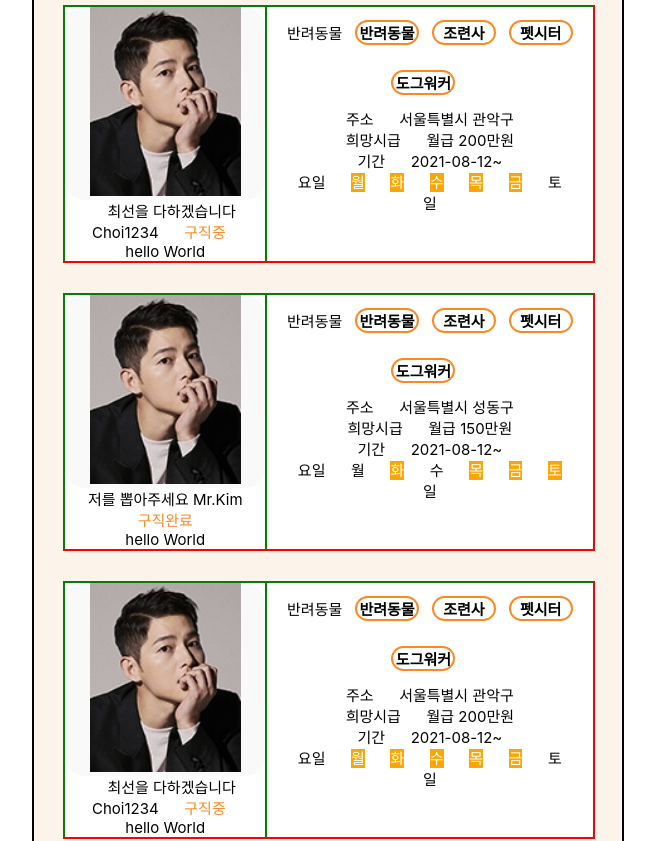
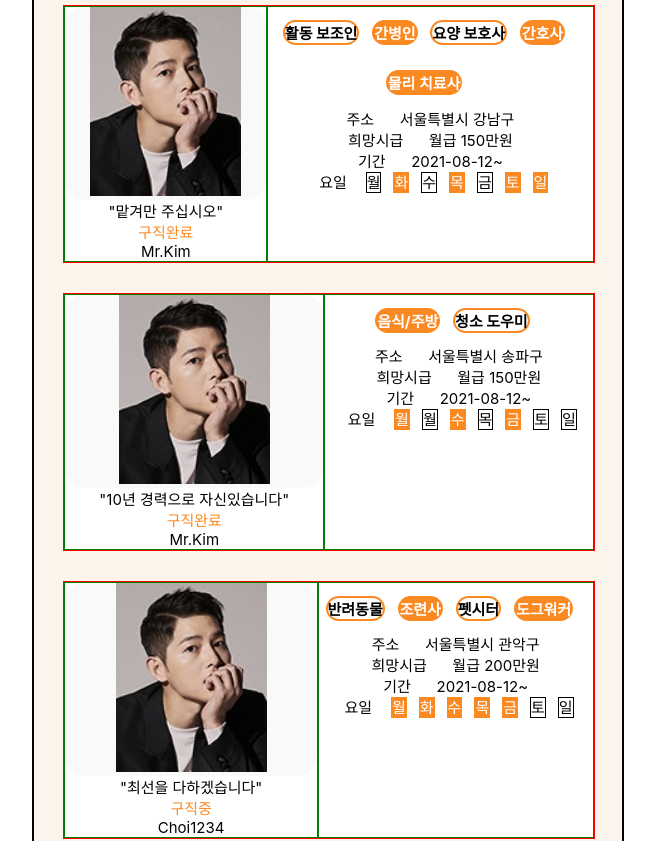
Before and after one commit to Carero-Project/Carero-front, a React (Create React App) app: page /Cares in a window 1280 px wide. Shown: the part 4680-5521 px from the top of the page, without its empty margins (312-967 px from the left). Built offline with nearby package versions, Linux system fonts and the light colour scheme.

Commit message:
yoil, subcats by cats coloring by data(using className)

```diff
--- a/src/components/Cares.js
+++ b/src/components/Cares.js
@@ -8,8 +8,6 @@ class Cares extends Component {
     constructor(props){
         super(props);
     }
-
-
 
     Testing12 = () => {
 
@@ -24,21 +22,16 @@ class Cares extends Component {
     }
 
 
-
-
-
-
     render() {
 
         const data1 = {
             id: 2,
             title: "최선을 다하겠습니다",
             username: "Choi1234",
-            cat: "아동",
+            cat: "펫",
             subCats: [
-                "베이비시터",
-                "등하원시터",
-                "학습시터"
+                "조련사",
+                "도그워커"
             ],
             city: "서울특별시",
             sigungu: "관악구",
@@ -69,8 +62,48 @@ class Cares extends Component {
             wageType: "월급",
             wage: "150만원",
             wantedStartDate: "2021-08-12",
-            workWeek: "화목금토"
+            workWeek: "화수목"
     };
+        const data3 = {
+            id: 3,
+            title: "맡겨만 주십시오",
+            username: "Mr.Kim",
+            cat: "노인",
+            subCats: [
+                "간병인",
+                "물리치료사",
+                "간호사"
+            ],
+            city: "서울특별시",
+            sigungu: "강남구",
+            status: true,
+            createdDate: "2021-08-04T17:33:21.774797",
+            modifiedDate: "2021-08-04T17:33:21.774797",
+            viewCount: 0,
+            wageType: "월급",
+            wage: "150만원",
+            wantedStartDate: "2021-08-12",
+            workWeek: "화목토일"
+    };
+        const data4 = {
+            id: 3,
+            title: "10년 경력으로 자신있습니다",
+            username: "Mr.Kim",
+            cat: "가사",
+            subCats: [
+                "음식/주방"
+            ],
+            city: "서울특별시",
+            sigungu: "송파구",
+            status: true,
+            createdDate: "2021-08-04T17:33:21.774797",
+            modifiedDate: "2021-08-04T17:33:21.774797",
+            viewCount: 0,
+            wageType: "월급",
+            wage: "150만원",
+            wantedStartDate: "2021-08-12",
+            workWeek: "월수금"
+        };
 
 
 
@@ -123,8 +156,8 @@ class Cares extends Component {
                             <span>ProfileBox</span>
                             <Profile data = {data1}></Profile>
                             <Profile data = {data2}></Profile>
-                            <Profile data = {data1}></Profile>
-                            <Profile data = {data2}></Profile>
+                            <Profile data = {data3}></Profile>
+                            <Profile data = {data4}></Profile>
                             <Profile data = {data1}></Profile>
 
 
--- /dev/null
+++ b/src/components/CatAdong.js
@@ -0,0 +1,39 @@
+import React, { Component, Fragment } from 'react';
+
+class catAdong extends Component {
+    render() {
+
+        if (this.props.subCats.indexOf("베이비시터") != -1){
+            var a = <span className = "typeColoredCover">베이비 시터</span>;}
+        else if (this.props.subCats.indexOf("베이비시터") == -1){
+            var a = <span className = "typeCover">베이비 시터</span>;}
+
+        if (this.props.subCats.indexOf("등하원시터") != -1){
+            var a1 = <span className = "typeColoredCover">등하원 시터</span>;}
+        else if (this.props.subCats.indexOf("등하원시터") == -1){
+            var a1 = <span className = "typeCover">등하원 시터</span>;}
+
+        if (this.props.subCats.indexOf("학습시터") != -1){
+            var a2 = <span className = "typeColoredCover">학습 시터</span>;}
+        else if (this.props.subCats.indexOf("학습시터") == -1){
+            var a2 = <span className = "typeCover">학습 시터</span>;}
+
+        if (this.props.subCats.indexOf("산후도우미") != -1){
+            var a3 = <span className = "typeColoredCover">산후 도우미</span>;}
+        else if (this.props.subCats.indexOf("산후도우미") == -1){
+            var a3 = <span className = "typeCover">산후 도우미</span>;}
+
+        if (this.props.subCats.indexOf("놀이시터") != -1){
+            var a4 = <span className = "typeColoredCover">놀이 시터</span>;}
+        else if (this.props.subCats.indexOf("놀이시터") == -1){
+            var a4 = <span className = "typeCover">놀이 시터</span>;}
+
+        return (
+            <Fragment>
+                {a}{a1}{a2}{a3}{a4}
+            </Fragment>
+        );
+    }
+}
+
+export default catAdong;
--- /dev/null
+++ b/src/components/CatElderly.js
@@ -0,0 +1,39 @@
+import React, { Component, Fragment } from 'react';
+
+class CatElderly extends Component {
+    render() {
+
+    if (this.props.subCats.indexOf("활동보조인") != -1){
+        var a = <span className = "typeColoredCover">활동 보조인</span>;}
+    else if (this.props.subCats.indexOf("활동보조인") == -1){
+        var a = <span className = "typeCover">활동 보조인</span>;}
+
+    if (this.props.subCats.indexOf("간병인") != -1){
+        var a1 = <span className = "typeColoredCover">간병인</span>;}
+    else if (this.props.subCats.indexOf("간병인") == -1){
+        var a1 = <span className = "typeCover">간병인</span>;}
+
+    if (this.props.subCats.indexOf("요양보호사") != -1){
+        var a2 = <span className = "typeColoredCover">요양 보호사</span>;}
+    else if (this.props.subCats.indexOf("요양보호사") == -1){
+        var a2 = <span className = "typeCover">요양 보호사</span>;}
+
+    if (this.props.subCats.indexOf("간호사") != -1){
+        var a3 = <span className = "typeColoredCover">간호사</span>;}
+    else if (this.props.subCats.indexOf("간호사") == -1){
+        var a3 = <span className = "typeCover">간호사</span>;}
+
+    if (this.props.subCats.indexOf("물리치료사") != -1){
+        var a4 = <span className = "typeColoredCover">물리 치료사</span>;}
+    else if (this.props.subCats.indexOf("물리치료사") == -1){
+        var a4 = <span className = "typeCover">물리 치료사</span>;}
+
+        return (
+            <Fragment>
+                {a}{a1}{a2}{a3}{a4}
+            </Fragment>
+        );
+    }
+}
+
+export default CatElderly;
--- /dev/null
+++ b/src/components/CatHouse.js
@@ -0,0 +1,25 @@
+import React, { Component, Fragment } from 'react';
+
+class CatHouse extends Component {
+    render() {
+
+    if (this.props.subCats.indexOf("음식/주방") != -1){
+        var a = <span className = "typeColoredCover">음식/주방</span>;}
+    else if (this.props.subCats.indexOf("음식/주방") == -1){
+        var a = <span className = "typeCover">음식/주방</span>;}
+
+    if (this.props.subCats.indexOf("청소도우미") != -1){
+        var a1 = <span className = "typeColoredCover">청소 도우미</span>;}
+    else if (this.props.subCats.indexOf("청소도우미") == -1){
+        var a1 = <span className = "typeCover">청소 도우미</span>;}
+
+
+        return (
+            <Fragment>
+                {a}{a1}
+            </Fragment>
+        );
+    }
+}
+
+export default CatHouse;
--- /dev/null
+++ b/src/components/CatPet.js
@@ -0,0 +1,34 @@
+import React, { Component, Fragment } from 'react';
+
+class CatPet extends Component {
+    render() {
+
+    if (this.props.subCats.indexOf("반려동물") != -1){
+        var a = <span className = "typeColoredCover">반려동물</span>;}
+    else if (this.props.subCats.indexOf("반려동물") == -1){
+        var a = <span className = "typeCover">반려동물</span>;}
+
+    if (this.props.subCats.indexOf("조련사") != -1){
+        var a1 = <span className = "typeColoredCover">조련사</span>;}
+    else if (this.props.subCats.indexOf("조련사") == -1){
+        var a1 = <span className = "typeCover">조련사</span>;}
+
+    if (this.props.subCats.indexOf("펫시터") != -1){
+        var a2 = <span className = "typeColoredCover">펫시터</span>;}
+    else if (this.props.subCats.indexOf("펫시터") == -1){
+        var a2 = <span className = "typeCover">펫시터</span>;}
+
+    if (this.props.subCats.indexOf("도그워커") != -1){
+        var a3 = <span className = "typeColoredCover">도그워커</span>;}
+    else if (this.props.subCats.indexOf("도그워커") == -1){
+        var a3 = <span className = "typeCover">도그워커</span>;}
+
+        return (
+            <Fragment>
+                {a}{a1}{a2}{a3}
+            </Fragment>
+        );
+    }
+}
+
+export default CatPet;
--- a/src/components/Elderly.js
+++ b/src/components/Elderly.js
@@ -1,7 +1,7 @@
 import React, { Component } from 'react';
 import '../css/Children.css';
 import Form1 from './Form1';
-
+// 공고 등록
 class Elderly extends Component {
     render() {
         return (
--- a/src/components/Elderly2.js
+++ b/src/components/Elderly2.js
@@ -1,7 +1,7 @@
 import React, { Component } from 'react';
 import '../css/Children.css';
 import Form2 from './Form2';
-
+// 프로필 작성
 class Elderly2 extends Component {
     render() {
         return (
--- a/src/components/Form1.js
+++ b/src/components/Form1.js
@@ -1,6 +1,8 @@
 import React, { Component } from 'react';
 import '../css/Children.css';
 import group_plus from '../assets/group_plus.png';
+// 공고 등록을 위한 페이지
+
 class Form1 extends Component {
 
     constructor(props){
--- a/src/components/Profile.js
+++ b/src/components/Profile.js
@@ -1,9 +1,12 @@
 import React, { Component, Fragment } from 'react';
 import '../css/Profile.css';
 import image21 from '../assets/image21.png';
-
-
-
+import YoilColoring from './YoilColoring';
+import CatPet from './CatPet';
+import CatElderly from './CatElderly';
+import CatAdong from './CatAdong';
+import CatHouse from './CatHouse';
+// 작성한 프로필
 class Profile extends Component {
     constructor(props){
         super(props);
@@ -14,7 +17,7 @@ class Profile extends Component {
         // this.YoilColor(this.props.data.workWeek);
     }
 
-    GetStatus = (status) => {
+    getStatus = (status) => {
         if (status === false){
             return "구직중";
         }
@@ -23,52 +26,27 @@ class Profile extends Component {
         }
     }
 
-    Coloring = (e) =>{
-        const style3 = {
-            color : "white",
-            backgroundColor: "orange"
-        };
-        console.log(e);
+    catColoring = (data) =>{
+        console.log(data.cat);
+        console.log(data.subCats);
+        if ( data.cat == "펫"){
+            return <CatPet subCats = {data.subCats}></CatPet>
+        }
 
-        if (e.indexOf("월") != -1){
-            var a = <span style = {style3}>월</span>;}
-        else if (e.indexOf("월") == -1){
-            var a = <span>월</span>;}
+        else if ( data.cat == "아동"){
+            return <CatAdong subCats = {data.subCats}></CatAdong>
+        }
 
-        if (e.indexOf("화") != -1){
-            var a1 = <span style = {style3}>화</span>;}
-        else if (e.indexOf("화") == -1){
-            var a1 = <span>월</span>;}
+        else if ( data.cat == "노인"){
+            return <CatElderly subCats = {data.subCats}></CatElderly>
+        }
 
-        if (e.indexOf("수") != -1){
-            var a2 = <span style = {style3}>수</span>;}
-        else if (e.indexOf("수") == -1){
-            var a2 = <span>수</span>;}
+        else if ( data.cat == "가사"){
+            return <CatHouse subCats = {data.subCats}></CatHouse>
+        }
+    }
 
-        if (e.indexOf("목") != -1){
-            var a3 = <span style = {style3}>목</span>;}
-        else if (e.indexOf("목") == -1){
-            var a3 = <span>목</span>;}
 
-        if (e.indexOf("금") != -1){
-            var a4 = <span style = {style3}>금</span>;}
-        else if (e.indexOf("금") == -1){
-            var a4 = <span>금</span>;}
-
-        if (e.indexOf("토") != -1){
-            var a5 = <span style = {style3}>토</span>;}
-        else if (e.indexOf("토") == -1){
-            var a5 = <span>토</span>;}
-
-        if (e.indexOf("일") != -1){
-            var a6 = <span style = {style3}>일</span>;}
-        else if (e.indexOf("일") == -1){
-            var a6 = <span>일</span>;}
-
-        return  <Fragment>
-                    {a}{a1}{a2}{a3}{a4}{a5}{a6}
-                </Fragment>;
-    }
 
     render() {
         const data = this.props.data;
@@ -82,25 +60,31 @@ class Profile extends Component {
                     <div id = "imageBox">
                         <img src = {image21}></img>
                     </div>
-                    <span>{data.title} {this.props.data.username}</span>
-                    <span style = {{color:"#FB8922"}}>{this.GetStatus(this.props.data.status)}</span>
-                    <div id = "target321">hello World</div>
+                    <span>"{data.title}"</span>
+                    <br/>
+                    <span style = {{color:"#FB8922"}}>{this.getStatus(this.props.data.status)}</span>
+                    <br/>
+                    {this.props.data.username}
+
+
                 </div>
                 <div clssName = "rightBox">
-                    <span value = "베이비시터">반려동물</span>
-                    <span className = "typeCover">반려동물</span>
-                    <span className = "typeCover">조련사</span>
-                    <span className = "typeCover">펫시터</span>
-                    <span className = "typeCover">도그워커</span>
+                    {this.catColoring(this.props.data)}
                     <br></br>
-                    <span>주소</span><span>{this.props.data.city} {this.props.data.sigungu}</span>
+
+                    <span>주소</span>
+                    <span>{this.props.data.city} {this.props.data.sigungu}</span>
                     <br></br>
-                    <span>희망시급</span><span>{this.props.data.wageType} {this.props.data.wage}</span>
+
+                    <span>희망시급</span>
+                    <span>{this.props.data.wageType} {this.props.data.wage}</span>
                     <br></br>
-                    <span>기간</span><span>{this.props.data.wantedStartDate}~</span>
+
+                    <span>기간</span>
+                    <span>{this.props.data.wantedStartDate}~</span>
                     <br></br>
                     <span>요일</span>
-                    {this.Coloring(this.props.data.workWeek)}
+                    <YoilColoring e = {this.props.data.workWeek}></YoilColoring>
                 </div>
             </div>
         );
--- /dev/null
+++ b/src/components/YoilColoring.js
@@ -0,0 +1,51 @@
+import React, { Component, Fragment } from 'react';
+// 선택한 요일에 class부여
+class YoilColoring extends Component {
+
+    render() {
+
+    if (this.props.e.indexOf("월") != -1){
+        var a = <span className = "yoilColored">월</span>;}
+    else if (this.props.e.indexOf("월") == -1){
+        var a = <span className = "yoil">월</span>;}
+
+    if (this.props.e.indexOf("화") != -1){
+        var a1 = <span className = "yoilColored">화</span>;}
+    else if (this.props.e.indexOf("화") == -1){
+        var a1 = <span className = "yoil">월</span>;}
+
+    if (this.props.e.indexOf("수") != -1){
+        var a2 = <span className = "yoilColored">수</span>;}
+    else if (this.props.e.indexOf("수") == -1){
+        var a2 = <span className = "yoil">수</span>;}
+
+    if (this.props.e.indexOf("목") != -1){
+        var a3 = <span className = "yoilColored">목</span>;}
+    else if (this.props.e.indexOf("목") == -1){
+        var a3 = <span className = "yoil">목</span>;}
+
+    if (this.props.e.indexOf("금") != -1){
+        var a4 = <span className = "yoilColored">금</span>;}
+    else if (this.props.e.indexOf("금") == -1){
+        var a4 = <span className = "yoil">금</span>;}
+
+    if (this.props.e.indexOf("토") != -1){
+        var a5 = <span className = "yoilColored">토</span>;}
+    else if (this.props.e.indexOf("토") == -1){
+        var a5 = <span className = "yoil">토</span>;}
+
+    if (this.props.e.indexOf("일") != -1){
+        var a6 = <span className = "yoilColored">일</span>;}
+    else if (this.props.e.indexOf("일") == -1){
+        var a6 = <span className = "yoil">일</span>;}
+
+        return (
+        <Fragment>
+            {a}{a1}{a2}{a3}{a4}{a5}{a6}
+        </Fragment>
+
+        );
+    }
+}
+
+export default YoilColoring;
--- a/src/css/Profile.css
+++ b/src/css/Profile.css
@@ -28,20 +28,36 @@
     width:100%;
 }
 
-.yoil{
-    border : 1px solid gray;
-}
-
 .typeCover{
     border:2.5px solid #FB8922;
     border-radius: 50px;
     font-weight: bold;
     display:inline-block;
-    width:60px;
+
+    margin-left:0;
+}
+
+.typeColoredCover{
+    border:2.5px solid #FB8922;
+    color : white;
+    background-color: #FB8922;
+    border-radius: 50px;
+    font-weight: bold;
+    display:inline-block;
+
     margin-left:0;
 }
 
 .yoil{
-    background-color:orange;
+    color : black;
+    border : 1px solid black;
+    margin : 6px;
+
+}
+
+.yoilColored{
+    background-color: #FB8922;
+    border : 1px solid #FB8922;
     color : white;
+    margin : 6px;
 }
```
Also changed, not shown: src/components/Form2.js (+4 -4 lines).
